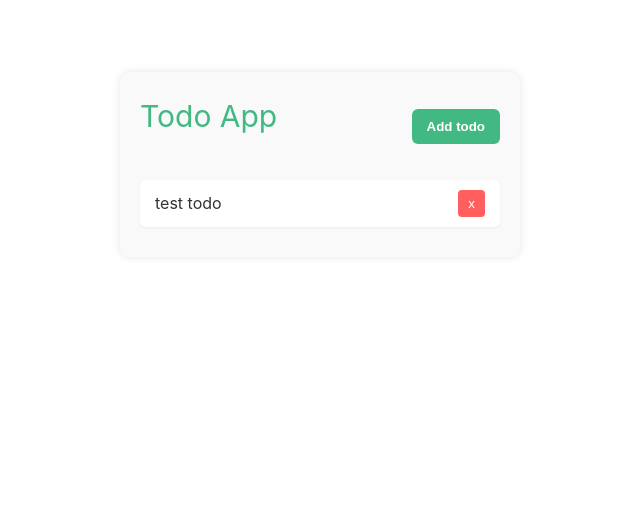
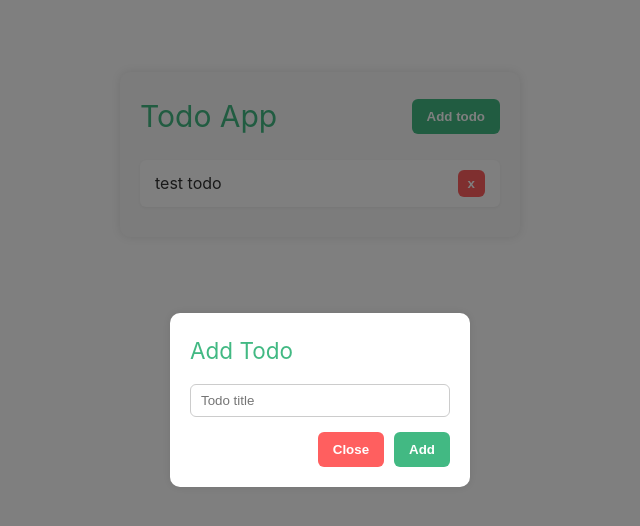
Before and after one commit to RaminMikayilov/vue-journey, a Vue app in the folder vue-project/: page / in a window 1280 px wide. Both pictures are taken after a click on the button "Add todo". Shown: the top 526 px of the page, without its empty margins (320-960 px from the left). Built offline with nearby package versions, Linux system fonts and the light colour scheme.

Commit message:
feat: implement modal for adding new todos in App.vue

```diff
--- a/vue-project/src/App.vue
+++ b/vue-project/src/App.vue
@@ -2,7 +2,7 @@
 import { ref } from 'vue';
 
 const todos = ref([{ id: 1, title: 'test todo' }])
-
+const isAddModalOpen = ref(false)
 
 </script>
 
@@ -10,7 +10,7 @@ const todos = ref([{ id: 1, title: 'test todo' }])
   <div class="container">
     <div class="todo-header">
       <h1>Todo App</h1>
-      <button class="add-btn">Add todo</button>
+      <button class="add-btn" @click="isAddModalOpen = true">Add todo</button>
     </div>
     <ul class="todo-list">
       <li class="todo-item" v-for="(todo) of todos" :key="todo.id">
@@ -18,6 +18,17 @@ const todos = ref([{ id: 1, title: 'test todo' }])
         <button class="delete-btn">x</button>
       </li>
     </ul>
+  </div>
+
+  <div v-if="isAddModalOpen" class="modal">
+    <div class="modal-content">
+      <h2>Add Todo</h2>
+      <input type="text" placeholder="Todo title" />
+      <div class="modal-actions">
+        <button @click="isAddModalOpen = false" class="close-btn">Close</button>
+        <button @click="" class="add-btn">Add</button>
+      </div>
+    </div>
   </div>
 </template>
 
@@ -40,18 +51,7 @@ const todos = ref([{ id: 1, title: 'test todo' }])
 
 h1 {
   color: #42b983;
-  margin-bottom: 20px;
-}
-
-.add-btn {
-  background-color: #42b983;
-  color: white;
-  border: none;
-  padding: 10px 15px;
-  border-radius: 6px;
-  cursor: pointer;
-  transition: background 0.2s ease;
-  font-weight: bold;
+  margin: 0;
 }
 
 .todo-list {
@@ -76,17 +76,82 @@ h1 {
   color: #333;
 }
 
+.delete-btn,
+.add-btn,
+.close-btn {
+  border: none;
+  padding: 10px 15px;
+  border-radius: 6px;
+  cursor: pointer;
+  transition: background 0.2s ease;
+  font-weight: bold;
+}
+
+.add-btn {
+  background-color: #42b983;
+  color: white;
+}
+
+.add-btn:hover {
+  background-color: #36a372;
+}
+
 .delete-btn {
   background-color: #ff5f5f;
   color: white;
-  border: none;
   padding: 6px 10px;
-  border-radius: 4px;
-  cursor: pointer;
-  transition: background 0.2s ease;
 }
 
 .delete-btn:hover {
   background-color: #e04848;
 }
+
+.close-btn {
+  background-color: #ff5f5f;
+  color: white;
+  margin-right: 10px;
+}
+
+.close-btn:hover {
+  background-color: #e04848;
+}
+
+/* Modal Styles */
+.modal {
+  position: fixed;
+  top: 0;
+  left: 0;
+  right: 0;
+  bottom: 0;
+  background: rgba(0, 0, 0, 0.5);
+  display: flex;
+  justify-content: center;
+  align-items: center;
+}
+
+.modal-content {
+  background: white;
+  padding: 20px;
+  border-radius: 10px;
+  width: 300px;
+  box-shadow: 0 0 10px rgba(0, 0, 0, 0.1);
+}
+
+.modal-content h2 {
+  color: #42b983;
+  margin-bottom: 15px;
+}
+
+.modal-content input {
+  width: 100%;
+  padding: 8px 10px;
+  margin-bottom: 15px;
+  border: 1px solid #ccc;
+  border-radius: 6px;
+}
+
+.modal-actions {
+  display: flex;
+  justify-content: flex-end;
+}
 </style>
```
